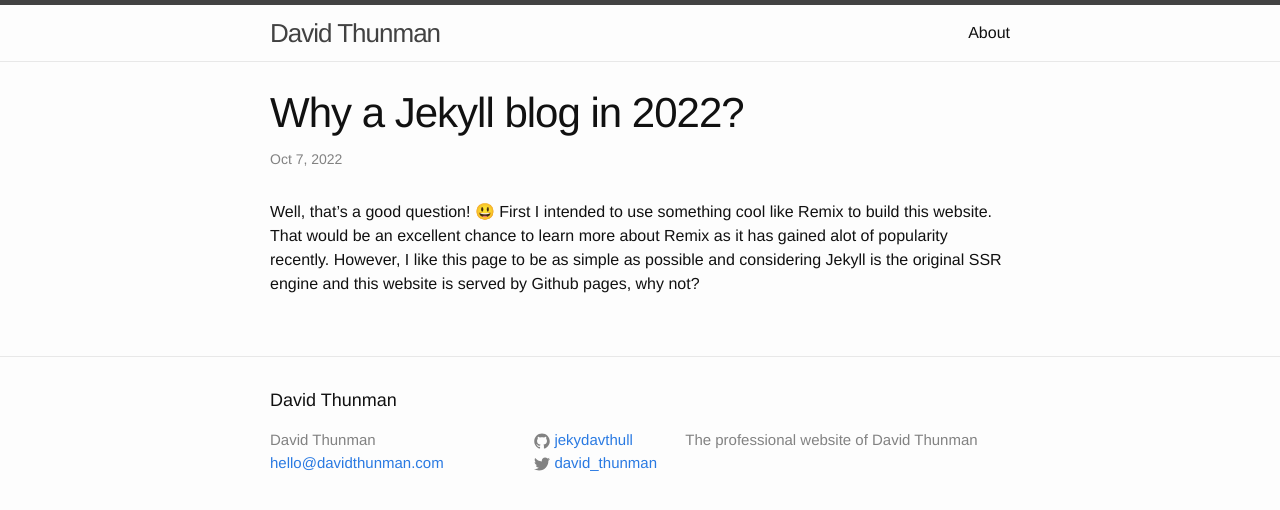
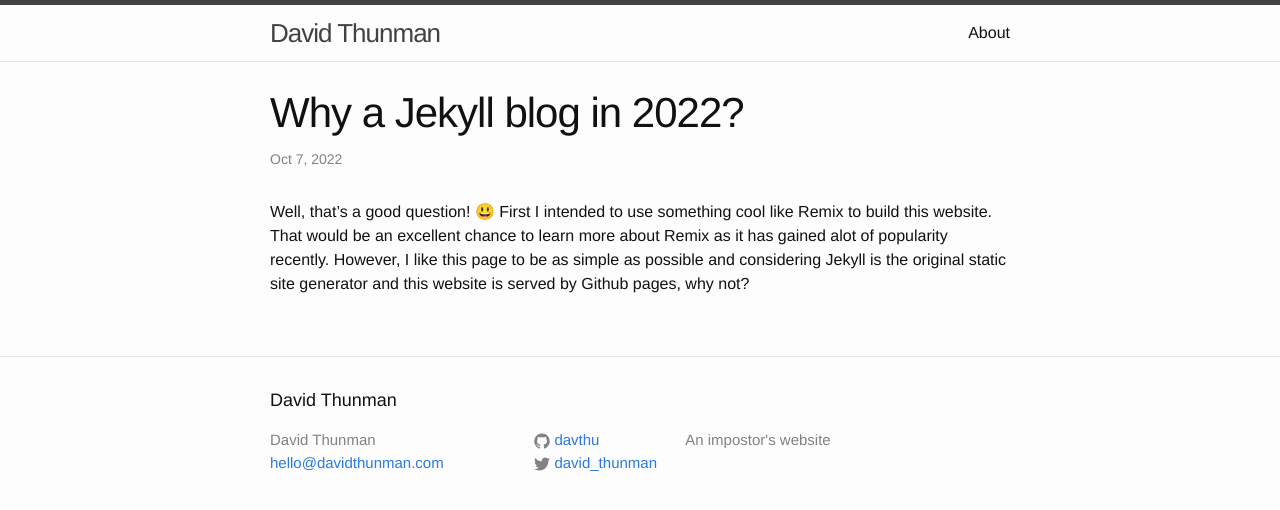
Before and after one commit to davthu/davthu.github.io, a Jekyll site: the page built from _posts/2022-10-07-why-this-page.markdown, in a window 1280 px wide. Shown: the top 510 px of the page. Built offline with Jekyll 4.4.1, drawn with Linux system fonts in a browser that asks for light colours.

Commit message:
fix: typo fixes

```diff
--- a/_config.yml
+++ b/_config.yml
@@ -2,11 +2,11 @@
 title: David Thunman
 email: hello@davidthunman.com
 description: > # this means to ignore newlines until "baseurl:"
-  The professional website of David Thunman
+  An impostor's website
 baseurl: "" # the subpath of your site, e.g. /blog/
-url: "http://davidthunman.com" # the base hostname & protocol for your site
+url: "https://www.davidthunman.com" # the base hostname & protocol for your site
 twitter_username: david_thunman
-github_username: jekydavthull
+github_username: davthu
 
 # Build settings
 markdown: kramdown
--- a/_posts/2022-10-07-why-this-page.markdown
+++ b/_posts/2022-10-07-why-this-page.markdown
@@ -5,4 +5,4 @@ date: 2022-10-07 06:23:39
 categories: work update
 ---
 
-Well, that's a good question! 😃 First I intended to use something cool like Remix to build this website. That would be an excellent chance to learn more about Remix as it has gained alot of popularity recently. However, I like this page to be as simple as possible and considering Jekyll is the original SSR engine and this website is served by Github pages, why not?
+Well, that's a good question! 😃 First I intended to use something cool like Remix to build this website. That would be an excellent chance to learn more about Remix as it has gained alot of popularity recently. However, I like this page to be as simple as possible and considering Jekyll is the original static site generator and this website is served by Github pages, why not?
```
